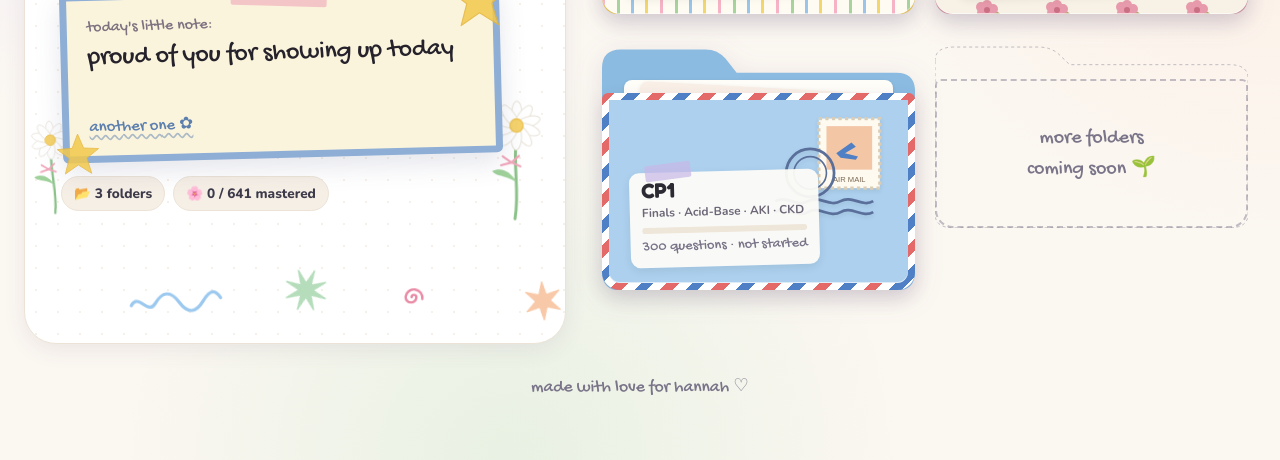
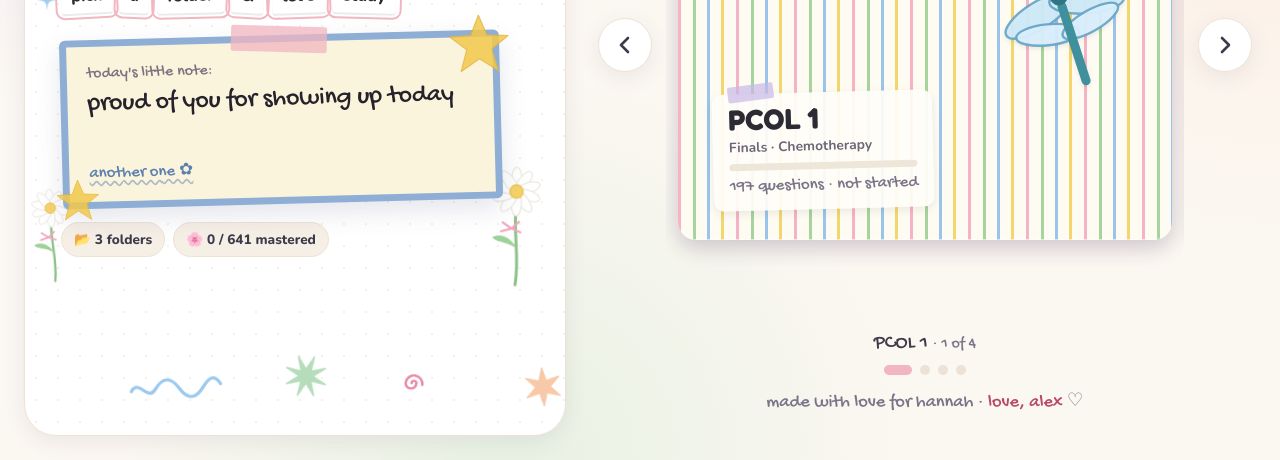
Before and after one commit to Eidisea/for-hannah, a plain HTML site: page index.html in a window 1280 px wide. Shown: the part 340-800 px from the top of the page. Drawn offline with nearby package versions, Linux system fonts and the light colour scheme.

Commit message:
Home: full-height greeting card and folder carousel with arrows
- Left card reaches the bottom of the screen
- Folders shown one at a time with prev/next buttons, dots, arrow keys and swipe
- Footer 'made with love for hannah · love, alex' under the carousel

Co-Authored-By: Claude Opus 5.5 <noreply@anthropic.com>

```diff
--- a/index.html
+++ b/index.html
@@ -16,7 +16,7 @@
 @media(max-width:900px){.home{grid-template-columns:1fr;padding:16px 16px 32px;gap:8px}}
 
 /* ---------- Greeting side ---------- */
-.hello{position:sticky;top:24px;min-height:calc(100vh - 140px);display:flex;flex-direction:column;justify-content:center;padding:40px 36px;border-radius:32px;
+.hello{position:sticky;top:24px;min-height:calc(100vh - 48px);display:flex;flex-direction:column;justify-content:center;padding:40px 36px;border-radius:32px;
   background:var(--surface);border:1px solid var(--line);box-shadow:var(--shadow);overflow:hidden;isolation:isolate}
 .hello::before{content:"";position:absolute;inset:0;z-index:-2;opacity:.55;
   background-image:radial-gradient(var(--line) 1.2px,transparent 1.3px);background-size:22px 22px}
@@ -56,14 +56,35 @@
 .hello-stats span{font-size:.85rem;font-weight:800;padding:6px 12px;border-radius:99px;background:var(--surface-2);border:1px solid var(--line)}
 
 /* ---------- Folder shelf ---------- */
-.shelf{padding:26px 8px 16px}
-@media(max-width:900px){.shelf{padding:22px 0 10px}}
+.shelf{display:flex;flex-direction:column;min-height:calc(100vh - 48px);padding:26px 4px 0}
+@media(max-width:900px){.shelf{min-height:0;padding:22px 0 0}}
 .shelf-head{display:flex;align-items:baseline;gap:14px;flex-wrap:wrap;margin:0 6px 18px}
 .shelf-head h2{font-family:var(--hand);font-weight:400;font-size:2.2rem;line-height:1}
 .shelf-head .hand{font-family:var(--hand);color:var(--muted);font-size:1.15rem}
-.folders{display:grid;grid-template-columns:repeat(auto-fill,minmax(min(100%,215px),1fr));gap:26px 20px}
-@media(max-width:900px){.folders{grid-template-columns:repeat(2,minmax(0,1fr))}}
-@media(max-width:520px){.folders{grid-template-columns:1fr;gap:30px}}
+ /* Folder carousel: one folder at a time, browse with the arrow buttons, arrow keys, dots or a swipe */
+.carousel{flex:1;min-height:0;display:grid;grid-template-columns:auto minmax(0,1fr) auto;align-items:center;gap:14px}
+.car-viewport{overflow:hidden;border-radius:24px;touch-action:pan-y}
+.car-track{display:flex;transition:transform .55s cubic-bezier(.3,1.15,.4,1)}
+.slide{flex:0 0 100%;display:flex;justify-content:center;align-items:center;padding:22px 12px 26px}
+.slide .folder{width:min(100%,620px,calc((100vh - 300px) * 1.25))}
+.slide .folder.ghost{aspect-ratio:5/4}
+.slide .folder .label{padding:10px 16px 11px}
+.slide .folder .label b{font-size:1.8rem}
+.slide .folder .label small{font-size:.86rem}
+.slide .folder .label em{font-size:1.05rem}
+.slide .folder .mini{min-width:150px;height:7px}
+.car-btn{width:54px;height:54px;border-radius:50%;border:1px solid var(--line);background:var(--surface);box-shadow:var(--shadow);color:var(--ink);display:grid;place-items:center;transition:transform .2s,background .2s}
+.car-btn svg{width:24px;height:24px}
+.car-btn:hover{transform:scale(1.08);background:var(--rose-t)}
+.car-btn:active{transform:scale(.95)}
+.car-meta{display:flex;flex-direction:column;align-items:center;gap:6px;margin:2px 0 4px}
+.car-name{font-family:var(--hand);font-size:1.25rem;color:var(--ink)}
+.car-name small{color:var(--muted);font-size:1rem}
+.car-dots{display:flex;justify-content:center;gap:8px}
+.car-dots button{width:10px;height:10px;border-radius:99px;border:0;padding:0;background:var(--line);transition:width .3s,background .3s}
+.car-dots button.on{width:28px;background:var(--rose)}
+@media(max-width:900px){.slide .folder{width:min(100%,460px)}}
+@media(max-width:520px){.carousel{gap:6px}.car-btn{width:42px;height:42px}.slide{padding:16px 4px 20px}.slide .folder .label b{font-size:1.4rem}.slide .folder .mini{min-width:100px}}
 
 .folder{position:relative;display:block;aspect-ratio:5/4;color:inherit;text-decoration:none;perspective:900px;
   animation:popin .6s cubic-bezier(.3,1.5,.5,1) both;animation-delay:var(--d,0ms)}
@@ -103,7 +124,8 @@
 .folder:not(.ghost) .front{background:var(--pat);border:var(--bw,0px) solid transparent}
 :root[data-theme="dark"] .folder:not(.ghost) .front,:root[data-theme="dark"] .folder .backsheet{filter:saturate(.88) brightness(.9)}
 
-footer.home-foot{text-align:center;color:var(--muted);font-family:var(--hand);font-size:1.1rem;padding:6px 16px 28px}
+footer.home-foot{text-align:center;color:var(--muted);font-family:var(--hand);font-size:1.15rem;padding:10px 16px 18px}
+footer.home-foot b{font-weight:400;color:var(--rose-d)}
 @media (prefers-reduced-motion: reduce){.dd,.folder,.hi .name path,.hi .wave{animation:none!important}.hi .name path{stroke-dashoffset:0}}
 </style>
 </head>
@@ -136,12 +158,20 @@ footer.home-foot{text-align:center;color:var(--muted);font-family:var(--hand);fo
   <section class="shelf" aria-labelledby="shelfTitle">
     <div class="shelf-head">
       <h2 id="shelfTitle">my folders</h2>
-      <span class="hand">tap one to open ↓</span>
+      <span class="hand">tap a folder to open · ‹ › to browse</span>
     </div>
-    <div class="folders" id="folders"></div>
+    <div class="carousel" id="carousel">
+      <button class="car-btn" id="carPrev" aria-label="Previous folder"><svg viewBox="0 0 24 24" fill="none" stroke="currentColor" stroke-width="2.6" stroke-linecap="round" stroke-linejoin="round"><path d="M15 5l-7 7 7 7"/></svg></button>
+      <div class="car-viewport" id="carViewport"><div class="car-track" id="folders"></div></div>
+      <button class="car-btn" id="carNext" aria-label="Next folder"><svg viewBox="0 0 24 24" fill="none" stroke="currentColor" stroke-width="2.6" stroke-linecap="round" stroke-linejoin="round"><path d="M9 5l7 7-7 7"/></svg></button>
+    </div>
+    <div class="car-meta">
+      <div class="car-name" id="carName" aria-live="polite"></div>
+      <div class="car-dots" id="carDots" role="tablist" aria-label="Choose a folder"></div>
+    </div>
+    <footer class="home-foot">made with love for hannah · <b>love, alex</b> ♡</footer>
   </section>
 </div>
-<footer class="home-foot">made with love for hannah ♡</footer>
 
 <script src="subjects/subjects.js"></script>
 <script>
@@ -258,7 +288,42 @@ const html = subjects.map((s, i) => {
     </span></a>`;
 }).join('');
 const ghost = `<div class="folder ghost" style="--d:${120 + subjects.length*90}ms" aria-hidden="true">${BACKSHEET}<span class="front"><span>more folders<br>coming soon 🌱</span></span></div>`;
-document.getElementById('folders').innerHTML = html + ghost;
+/* ---------------- Folder carousel ---------------- */
+const slides = [...html.split('</a>').filter(h => h.trim()).map(h => h + '</a>'), ghost];
+const names = [...subjects.map(s => s.title), 'coming soon'];
+const track = document.getElementById('folders');
+track.innerHTML = slides.map((h, i) => `<div class="slide" role="group" aria-roledescription="slide" aria-label="${i + 1} of ${slides.length}">${h}</div>`).join('');
+document.getElementById('carDots').innerHTML = slides.map((_, i) => `<button role="tab" aria-label="${esc(names[i])}" data-i="${i}"></button>`).join('');
+let carIdx = Math.min(Math.max(store.get('bloom-folder-idx', 0) | 0, 0), slides.length - 1);
+function showFolder(n){
+  carIdx = (n + slides.length) % slides.length;
+  track.style.transform = `translateX(-${carIdx * 100}%)`;
+  [...track.children].forEach((sl, i) => {
+    const on = i === carIdx;
+    sl.setAttribute('aria-hidden', on ? 'false' : 'true');
+    sl.querySelectorAll('a').forEach(a => a.tabIndex = on ? 0 : -1);
+  });
+  document.querySelectorAll('#carDots button').forEach((d, i) => { d.classList.toggle('on', i === carIdx); d.setAttribute('aria-selected', i === carIdx); });
+  document.getElementById('carName').innerHTML = `${esc(names[carIdx])} <small>· ${carIdx + 1} of ${slides.length}</small>`;
+  store.set('bloom-folder-idx', carIdx);
+}
+document.getElementById('carPrev').onclick = () => showFolder(carIdx - 1);
+document.getElementById('carNext').onclick = () => showFolder(carIdx + 1);
+document.getElementById('carDots').onclick = e => { const b = e.target.closest('button'); if(b) showFolder(+b.dataset.i); };
+document.addEventListener('keydown', e => {
+  if(e.target.closest && e.target.closest('input, textarea, select')) return;
+  if(e.key === 'ArrowLeft') showFolder(carIdx - 1);
+  if(e.key === 'ArrowRight') showFolder(carIdx + 1);
+});
+let touchX = null;
+const vp = document.getElementById('carViewport');
+vp.addEventListener('touchstart', e => { touchX = e.touches[0].clientX; }, {passive: true});
+vp.addEventListener('touchend', e => {
+  if(touchX === null) return;
+  const dx = e.changedTouches[0].clientX - touchX; touchX = null;
+  if(Math.abs(dx) > 40) showFolder(carIdx + (dx < 0 ? 1 : -1));
+});
+showFolder(carIdx);
 
 document.getElementById('stats').innerHTML =
   `<span>📂 ${subjects.length} folder${subjects.length === 1 ? '' : 's'}</span><span>🌸 ${mastTotal} / ${qTotal} mastered</span>`;
```
